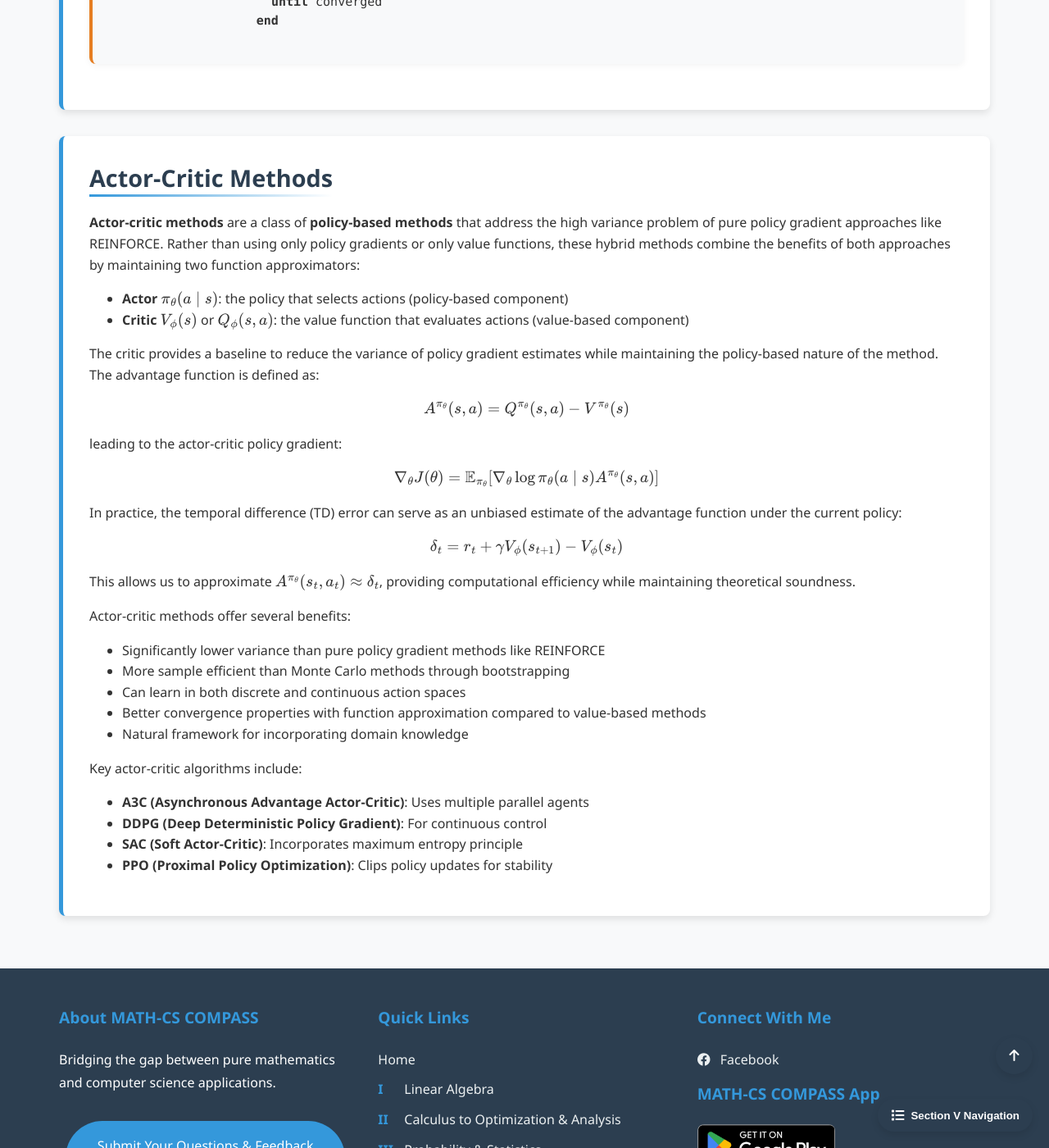
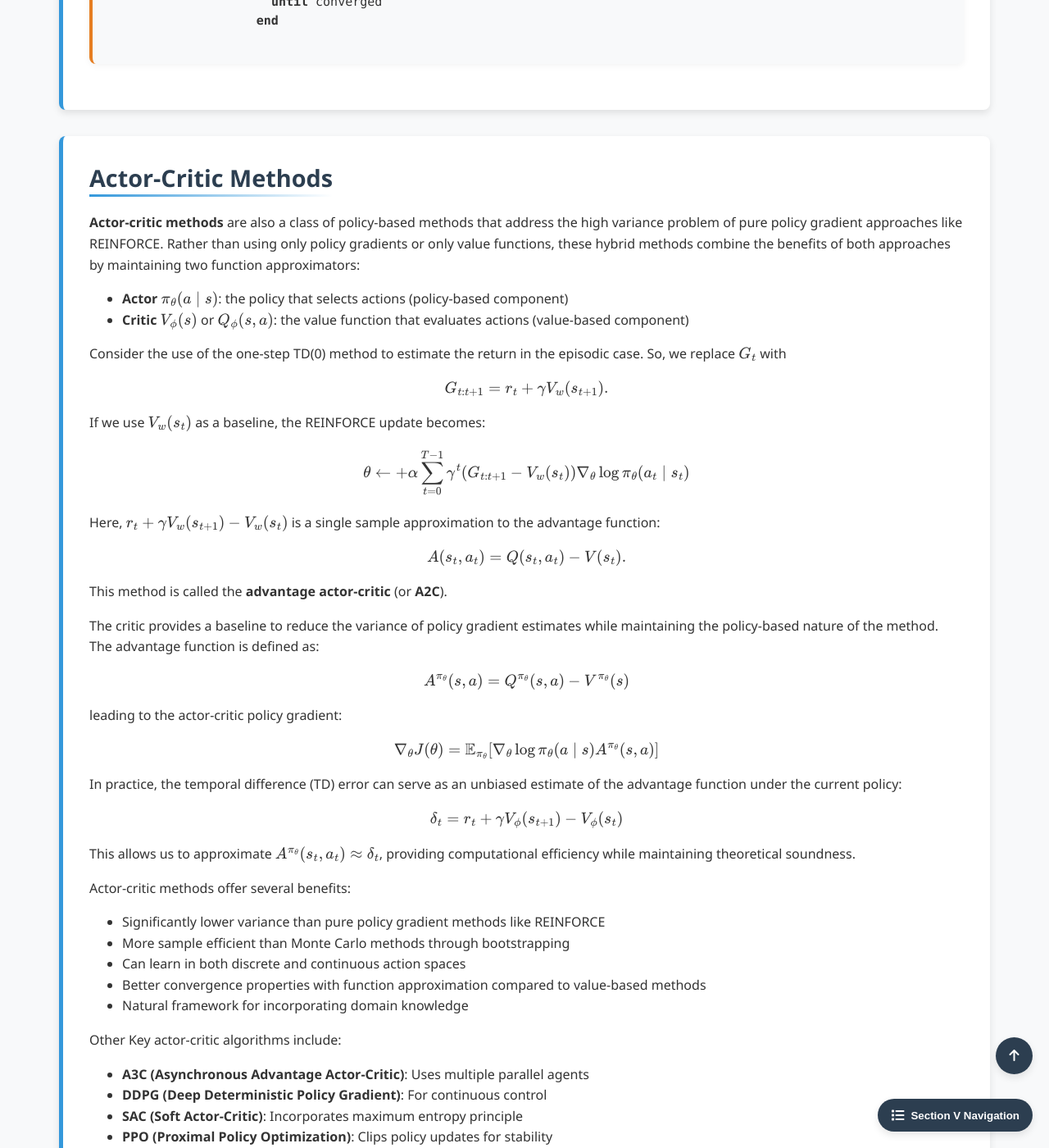
Before and after one commit to Yusukey01/yusukey01.github.io, a Jekyll site: the page built from Mathematics/Machine_learning/intro_RL.html, in a window 1280 px wide and 1400 px high, scrolled down 16530 px. Shown: the whole window at 82% size. Built offline with Jekyll 4.4.1, drawn with Linux system fonts in a browser that asks for light colours; some of the changed text lies outside the part shown.

Commit message:
update RL section, policy-based

```diff
--- a/Mathematics/Machine_learning/intro_RL.html
+++ b/Mathematics/Machine_learning/intro_RL.html
@@ -972,7 +972,7 @@ uses_python: false
                 <h2>Actor-Critic Methods</h2>
 
                 <p>
-                    <strong>Actor-critic methods</strong> are a class of <strong>policy-based methods</strong> that address
+                    <strong>Actor-critic methods</strong> are also a class of policy-based methods that address
                     the high variance problem of pure policy gradient approaches like REINFORCE. Rather than using only
                     policy gradients or only value functions, these hybrid methods combine the benefits of both approaches
                     by maintaining two function approximators:
@@ -980,6 +980,25 @@ uses_python: false
                         <li><strong>Actor</strong> \(\pi_\theta(a \mid s)\): the policy that selects actions (policy-based component)</li>
                         <li><strong>Critic</strong> \(V_\phi(s)\) or \(Q_\phi(s,a)\): the value function that evaluates actions (value-based component)</li>
                     </ul>
+                </p>
+
+                <p>
+                    Consider the use of the one-step TD(0) method to estimate the return in the episodic case. So, we replace
+                    \(G_t\) with
+                    \[
+                    G_{t:t+1} = r_t + \gamma V_w (s_{t+1}).
+                    \]
+                    If we use \(V_w(s_t)\) as a baseline, the REINFORCE update becomes:
+                    \[
+                    \begin{align*}
+                    \theta \leftarrow + \alpha \sum_{t=0}^{T-1} \gamma^t (G_{t:t+1} - V_w(s_t))\nabla_{\theta} \log \pi_{\theta}(a_t \mid s_t)
+                    \end{align*}
+                    \]
+                    Here, \(r_t + \gamma V_w (s_{t+1}) - V_w(s_t)\) is a single sample approximation to the advantage function:
+                    \[
+                    A(s_t, a_t) = Q(s_t, a_t) - V(s_t).
+                    \]
+                    This method is called the <strong>advantage actor-critic</strong> (or <strong>A2C</strong>).
                 </p>
 
                  <p>
@@ -1014,7 +1033,7 @@ uses_python: false
                 </p>
 
                 <p>
-                    Key actor-critic algorithms include:
+                    Other Key actor-critic algorithms include:
                     <ul style="padding-left: 40px;">
                         <li><strong>A3C (Asynchronous Advantage Actor-Critic)</strong>: Uses multiple parallel agents</li>
                         <li><strong>DDPG (Deep Deterministic Policy Gradient)</strong>: For continuous control</li>
@@ -1022,6 +1041,22 @@ uses_python: false
                         <li><strong>PPO (Proximal Policy Optimization)</strong>: Clips policy updates for stability</li>
                     </ul>
                 </p>
+
+                <div class="pseudocode">
+                    <span class="pseudocode-title">A2C(Advantage Actor Critic)</span>
+                    <strong>begin</strong>
+                    &emsp;&emsp;Set initial policy parameters \(\mathbf{\theta}\), and baseline parameters \(\mathbf{w}\)
+                    &emsp;&emsp;<strong>repeat:</strong>
+                    &emsp;&emsp;&emsp;&emsp;Sample starting state \(s_0\) of a new episode
+                    &emsp;&emsp;&emsp;&emsp;<strong>for</strong> \(t = 0, 1, \cdots\) <strong>do</strong>
+                    &emsp;&emsp;&emsp;&emsp;&emsp;&emsp;&emsp;&emsp; Sample action \(a_t \sim \pi_{\theta}(\dot \mid s_t)\)
+                    &emsp;&emsp;&emsp;&emsp;&emsp;&emsp;&emsp;&emsp; Observe next state \(s_{t+1}\) and reward \(r_t\)
+                    &emsp;&emsp;&emsp;&emsp;&emsp;&emsp;&emsp;&emsp; \(\delta = r_t + \gamma V_\mathbf{w}(s_{t+1}) - V_\mathbf{w}(s_t)\)
+                    &emsp;&emsp;&emsp;&emsp;&emsp;&emsp;&emsp;&emsp; \(\mathbf{w} \leftarrow \mathbf{w} + \alpha_{\mathbf{w}} \delta \nabla_{\mathbf{w}}V_{\mathbf{w}(s_t)}\)
+                    &emsp;&emsp;&emsp;&emsp;&emsp;&emsp;&emsp;&emsp; \(\mathbf{\theta} \leftarrow \mathbf{\theta} + \alpha_{\mathbf{\theta}} \gamma^t \delta \nabla_{\mathbf{\theta}} \log \pi_{\mathbf{\theta}}(a_t \mid s_t) \)
+                    &emsp;&emsp;<strong>until</strong> converged
+                    <strong>end</strong>
+                </div>
             </section>
 
 
```
